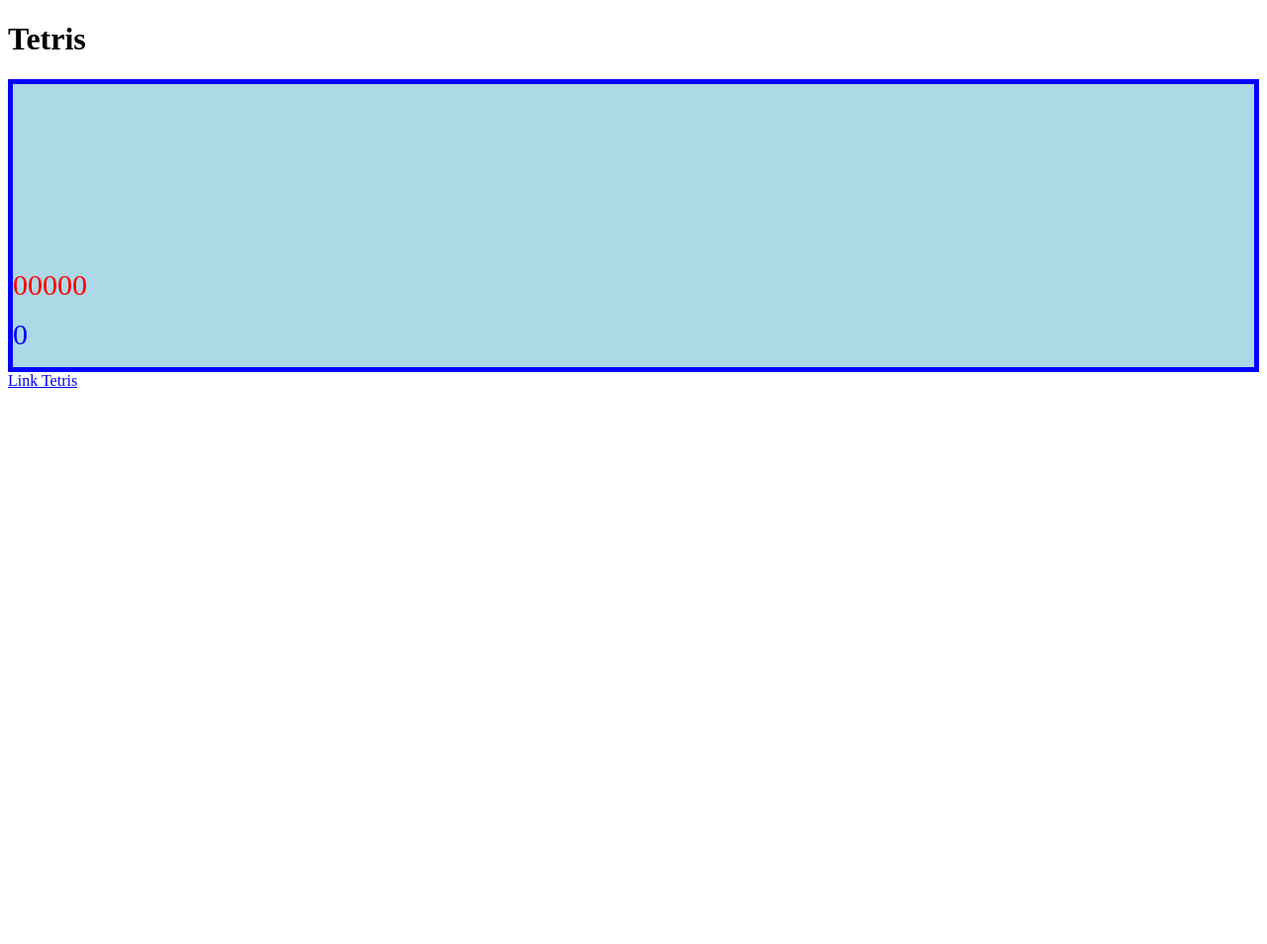
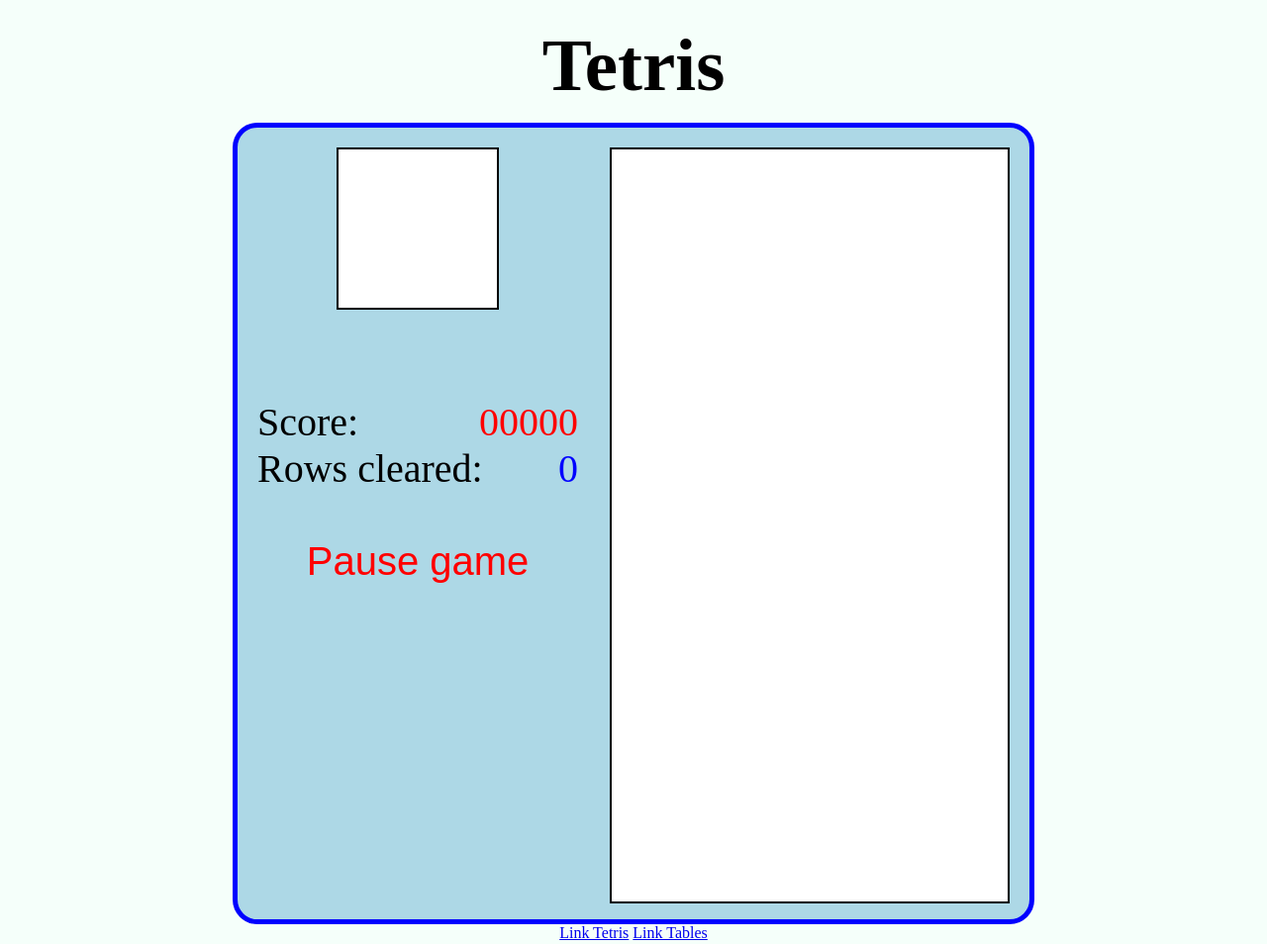
Before and after one commit to Veromas2k/Tetris, a plain HTML site: page Index.html in a window 1280 px wide. Shown: the whole page at 99% size. Before the commit the page ends 800 px from the top, so only its background shows below. Drawn offline with nearby package versions, Linux system fonts and the light colour scheme.

Commit message:
Add files via upload

```diff
--- a/Index.html
+++ b/Index.html
@@ -11,18 +11,22 @@
 <body>
 	<h1>Tetris</h1>
 	<div class="game">
-		<div id="menu">
-			<p><canvas id="next"></canvas>
-			<p><span id="score">00000</span></p>
-			<p><span id="cleared">0</span></p>
+		<div class="menu">
+			<div><canvas id="next"></canvas></div>
+			<div  id="scoreT">Score:
+			<span id="score">00000</span></div>
+			<div id="clearedT">Rows cleared:
+			<span id="cleared">0</span></div>
+			<button id="stop">Pause game</button>
 		</div>
-		<div class"playground">
-
+		<div class="playground">
+			<canvas id="canvas"></canvas>
 		</div>
 	</div>
 </body>
 
 <footer>
 	<a href="https://codeincomplete.com/posts/javascript-tetris/">Link Tetris</a>
+	<a href="https://datatables.net/manual/installation">Link Tables</a>
 </footer>
 </html>
--- a/Script.js
+++ b/Script.js
@@ -1 +1,7 @@
-!
+var i = { blocks: [0x0F00, 0x2222, 0x00F0, 0x4444], color: 'cyan'   };
+var j = { blocks: [0x44C0, 0x8E00, 0x6440, 0x0E20], color: 'blue'   };
+var l = { blocks: [0x4460, 0x0E80, 0xC440, 0x2E00], color: 'orange' };
+var o = { blocks: [0xCC00, 0xCC00, 0xCC00, 0xCC00], color: 'yellow' };
+var s = { blocks: [0x06C0, 0x8C40, 0x6C00, 0x4620], color: 'green'  };
+var t = { blocks: [0x0E40, 0x4C40, 0x4E00, 0x4640], color: 'purple' };
+var z = { blocks: [0x0C60, 0x4C80, 0xC600, 0x2640], color: 'red'    };
--- a/Style.css
+++ b/Style.css
@@ -1,16 +1,85 @@
+html {
+	background-color: Mintcream;
+}
+
+h1 {
+	padding: 15px 0px 15px 0px;
+	text-align: center;
+	margin: auto;
+	font-size: 75px;
+	font-style: comic;
+}
+
 .game {
+
+	width: 800px;
+	height: 800px;
+	margin: auto;
+	float: center;
 	border: 5px solid blue;
+	border-radius: 25px;
 	background-color: lightblue;
 }
 
-span {
-	font-size: 30px;
+.menu {
+	font-size: 40px;
+	display: inline-block;
+	padding: 20px 10px 20px 20px;
+	width: 320;
+	height: 760px;
 }
 
+span {
+	display: inline-block;
+	float: right;
+}
+
+#next {
+	background-color: White;
+	width: 160px;
+	height: 160px;
+	margin: 0px 80px 80px 80px;
+	border: 2px solid black;
+}
+
+
 #cleared {
+	text-align: right;
 	color: blue;
 }
 
 #score {
+	text-align: right;
 	color: red;
 }
+
+button {
+	margin-top: 20px;
+	width: 100%;
+	height: 100px;
+	background-color: LightBlue;
+	border: none;
+	font-size: 40px;
+	font-family: sans-serif;
+	color: red;
+	cursor: pointer;
+}
+
+.playground {
+	background-color: White;
+	display: inline-block;
+	margin: 20px 20px 20px 10px;
+	width: 400px;
+	height: 760px;
+	border: 2px solid black;
+	float: right;
+
+}
+
+a:hover {
+	color: pink;
+}
+
+footer {
+ text-align: center;
+}
```
Also changed, not shown: 1 other file.
